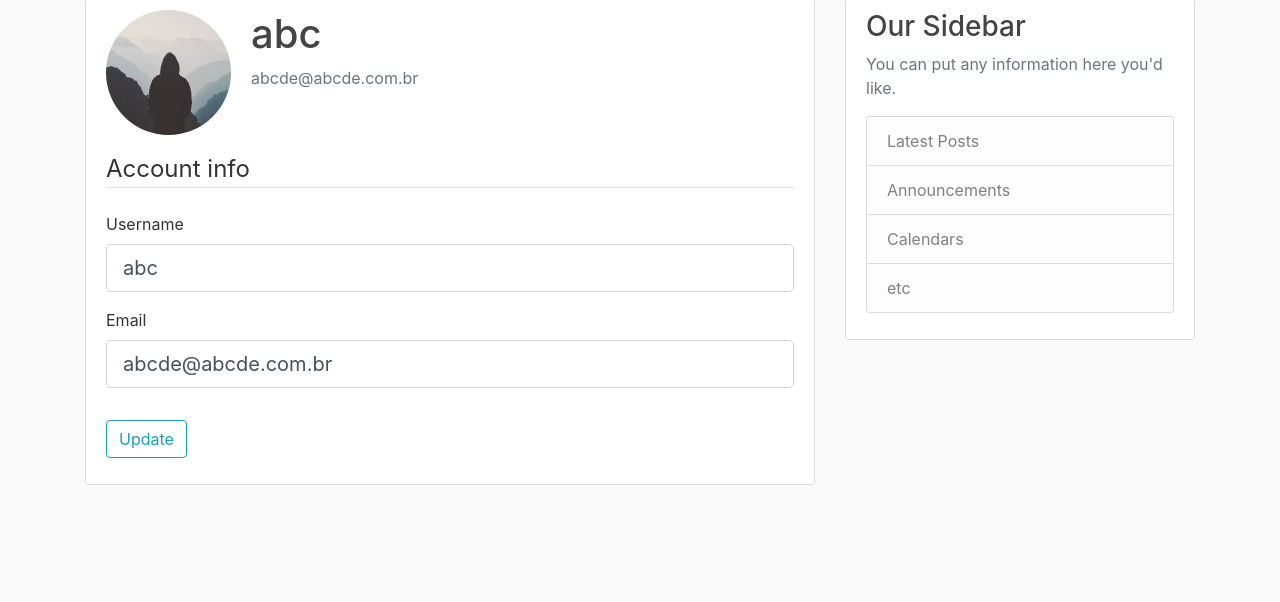
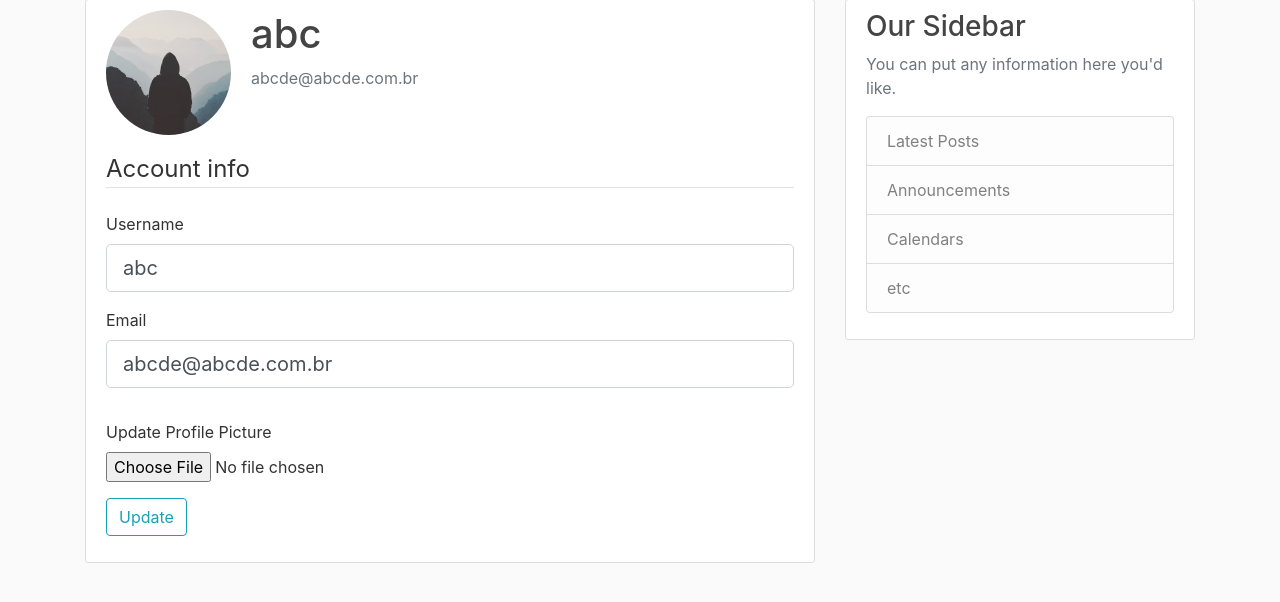
Before and after one commit to andrevinicius201/Data-Scients-Social-Media---Projeto-Mackenzie, a Flask app: page /account in a window 1280 px wide. Shown: the part 81-683 px from the top of the page. Run offline with Flask 2, Linux system fonts and the light colour scheme; a user stored in the database is signed in; some libraries are stand-ins or nearby versions.

Commit message:
Add files via upload
Usuários podem alterar sua imagem de perfil. Implementação da biblioteca para redimensionamento da imagem de usuário, diminuindo o armazenamento necessário para essa informação.

```diff
--- a/webapp_social_media/forms.py
+++ b/webapp_social_media/forms.py
@@ -1,4 +1,5 @@
 from flask_wtf import FlaskForm
+from flask_wtf.file import FileField, FileAllowed
 from flask_login import current_user
 from wtforms import StringField, PasswordField, SubmitField, BooleanField
 from wtforms.validators import DataRequired, Length, Email, EqualTo, ValidationError
@@ -33,6 +34,7 @@ class UpdateAccountForm(FlaskForm):
 	username = StringField('Username',
 		validators=[DataRequired(), Length(min=2, max=20)])
 	email = StringField('Email', validators=[DataRequired(), Email()])
+	picture = FileField('Update Profile Picture', validators=[FileAllowed(['jpg', 'png'])])
 	submit = SubmitField('Update')
 
 	def validate_username(self, username):
--- a/webapp_social_media/routes.py
+++ b/webapp_social_media/routes.py
@@ -1,3 +1,6 @@
+from PIL import Image
+import secrets
+import os
 from flask import render_template, url_for, flash, redirect, request
 from webapp_social_media import app, db, bcrypt
 from webapp_social_media.forms import RegistrationForm, LoginForm, UpdateAccountForm
@@ -67,11 +70,26 @@ def logout():
     logout_user()
     return redirect(url_for('home'))
 
+def save_picture(form_picture):
+    random_hex = secrets.token_hex(8)
+    _, f_ext = os.path.splitext(form_picture.filename)
+    picture_fn = random_hex + f_ext
+    picture_path = os.path.join(app.root_path, 'static/profile_pics', picture_fn)
+    output_size = (125, 125)
+    i = Image.open(form_picture)
+    i.thumbnail(output_size)
+    i.save(picture_path)
+    return picture_fn
+
+
 @app.route('/account', methods=['GET', 'POST'])
 @login_required
 def account():
     form = UpdateAccountForm()
     if form.validate_on_submit():
+        if form.picture.data:
+            picture_file = save_picture(form.picture.data)
+            current_user.image_file = picture_file
         current_user.username = form.username.data
         current_user.email = form.email.data
         db.session.commit()
--- a/webapp_social_media/templates/account.html
+++ b/webapp_social_media/templates/account.html
@@ -8,7 +8,7 @@
 	      <p class="text-secondary">{{current_user.email}}</p>
 	    </div>
 	  </div>
-        <form method="POST" action="">
+        <form method="POST" action="" enctype='multipart/form-data'>
             {{ form.hidden_tag() }}
             <fieldset class="form-group">
                 <legend class="border-bottom mb-4"> Account info </legend>
@@ -41,6 +41,15 @@
                 </div>
             </fieldset>
             <div class="form-group">
+                    {{ form.picture.label() }}
+                    {{ form.picture(class='form-control-file')}}
+                    {%if form.picture.errors%}
+                    	 {% for error in form.picture.errors %}
+                         	<span class="text-danger">{{ error }}</span><br>
+                         {% endfor %}
+                    {%endif%}
+            </div>
+            <div class="form-group">
                 {{ form.submit(class="btn btn-outline-info") }}
             </div>
         </form>
```
Also changed, not shown: webapp_social_media/site.db.
